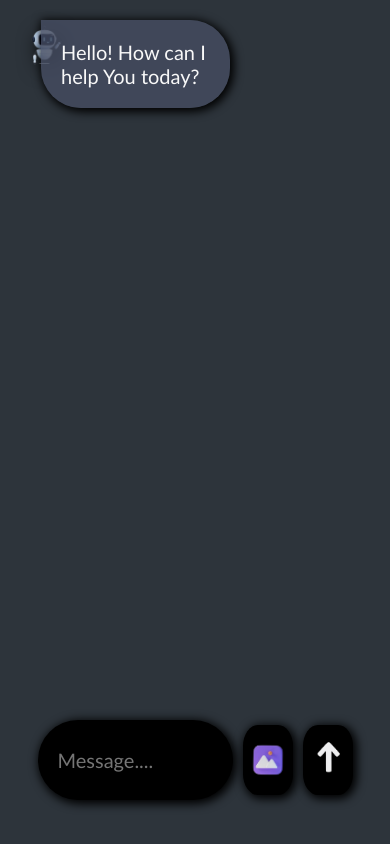
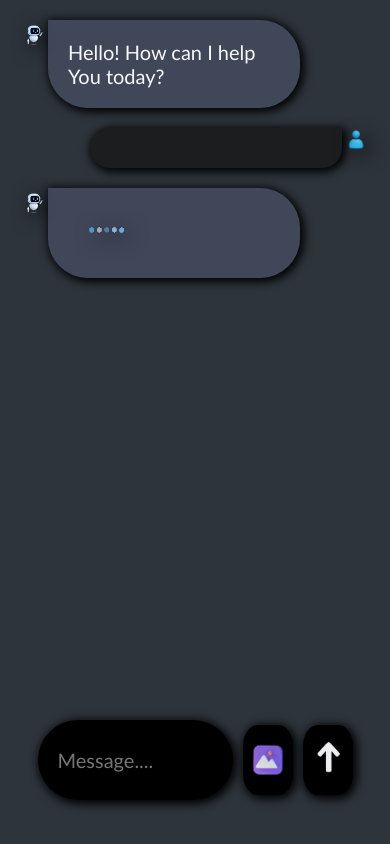
Before and after one commit to Darshi09/al-chatbox, a plain HTML site: page index.html in a window 390 px wide. Both pictures are taken after a click on the button 327 px from the left and 759 px from the top of the page. Drawn offline with Linux system fonts and the light colour scheme; no server answers.

Commit message:
modified

```diff
--- a/index.html
+++ b/index.html
@@ -10,7 +10,7 @@
     <div class="chat-container">
 
          <div class="ai-chatbox">
-            <img src="image/ai.png" alt="" id="aiimage" width="50">
+            <img src="image/ai.png" alt="" id="aiimage" width="10%">
             <div class="ai-chatarea">
                 Hello! How can I help You today?
             </div>
--- a/script.js
+++ b/script.js
@@ -1,4 +1,5 @@
 let prompt = document.querySelector("#prompt");
+let submit = document.querySelector("#submit");
 let chatContainer = document.querySelector(".chat-container");
 let imagebtn = document.querySelector("#image");
 let image = document.querySelector("#image img");
@@ -43,6 +44,7 @@ async function generateResponse(aiChatbox){
         chatContainer.scrollTo({top:chatContainer.scrollHeight,behavior:"smooth"})
         image.src = `image/img.png`
         image.classList.remove("choose")
+        user.file={}
     }
 
 
@@ -57,7 +59,7 @@ function createChatbox(html,classes){
 
 function handlechatResponse(mes){
     user.message = mes;
-    let html = ` <img src="image/person.png" alt="" id="userimage" width="50">
+    let html = ` <img src="image/person.png" alt="" id="userimage" width="10%">
     <div class="user-chatarea">
         ${user.message}
         ${user.file.data?`<img src="data:${user.file.mine_type};base64,${user.file.data}" class="chooseimg" />`: ""}
@@ -68,9 +70,9 @@ function handlechatResponse(mes){
     chatContainer.scrollTo({top:chatContainer.scrollHeight,behavior:"smooth"})
 
     setTimeout(() => {
-        let html = `<img src="image/ai.png" alt="" id="aiimage" width="50">
+        let html = `<img src="image/ai.png" alt="" id="aiimage" width="10%">
         <div class="ai-chatarea">
-        <img src="loading.gif" alt="" class="load" width="60px">
+        <img src="loading.gif" alt="" class="load" width="80px">
         </div>`
         let aiChatbox = createChatbox(html,"ai-chatbox")
         chatContainer.appendChild(aiChatbox)
@@ -81,8 +83,11 @@ function handlechatResponse(mes){
 prompt.addEventListener("keydown",(e)=>{
     if(e.key=="Enter"){
         handlechatResponse(prompt.value);
+    }
+})
 
-    }
+submit.addEventListener("click",()=>{
+    handlechatResponse(prompt.value);
 })
 
 imageInput.addEventListener("change",()=>{
--- a/style.css
+++ b/style.css
@@ -42,7 +42,7 @@ body{
 }
 .chooseimg{
     width: 30%;
-    border-radius: 30px;
+    border-radius: 10px;
 }
 .ai-chatarea{
     width: 90%;
@@ -111,3 +111,12 @@ body{
     align-items: center;
     justify-content: center;
 }
+@media (max-width:600px){
+    .user-chatbox{
+        width: 80%;
+        left: 20%;
+    }
+    .ai-chatbox{
+        width: 80%;
+    }
+}
```
